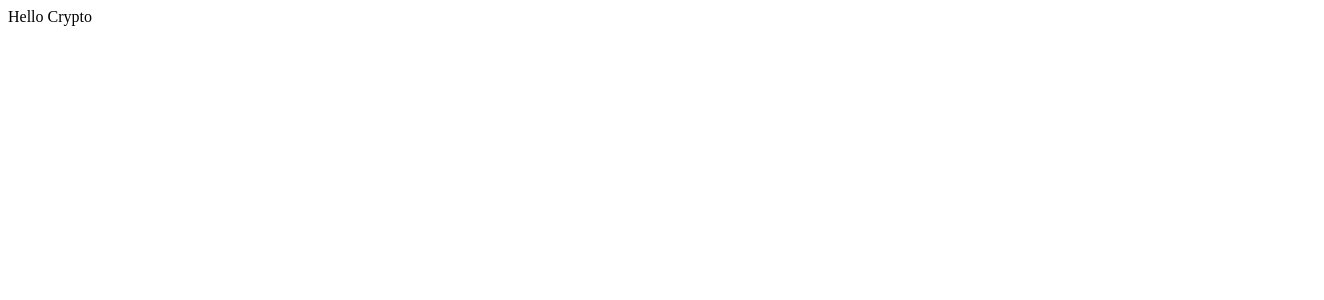
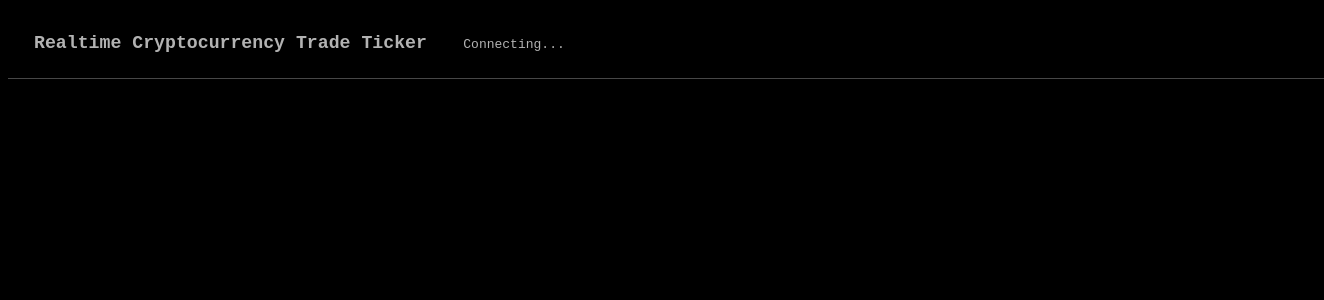
Before and after one commit to m-hatch/Cryptocurrency-Trade-Ticker, a React app: page / in a window 1280 px wide. Shown: the top 300 px of the page, 1324 px wide, since content can reach past the window. Built offline with nearby package versions, Linux system fonts and the light colour scheme; no server answers; the HTML template or start-up script is replaced by a standard one.

Commit message:
set up web socket

```diff
--- a/src/components/App.jsx
+++ b/src/components/App.jsx
@@ -4,18 +4,51 @@ export default class App extends React.Component {
 
   constructor() {
     super();
-    this.state = {
-
-    };
+    this.socket;
+    this.state = {};
+    this.createWebSocket = this.createWebSocket.bind(this);
   }
 
   componentDidMount() {
+    this.createWebSocket();
+  }
+
+  createWebSocket() {
+    let socket = new WebSocket('wss://www.bitmex.com/realtime?subscribe=trade');
+    socket.onerror = this.onError;
+    socket.onopen = this.onOpen;
+    socket.onclose = this.onClose;
+    socket.onmessage = this.onMessage;
+    this.socket = socket;
+  }
+
+  onOpen(event) {
+    console.log('Connected to: ' + event.currentTarget.url);
+  }
+
+  onMessage(event) {
+    const message = JSON.parse(event.data);
+    const data = message.data;
+    console.log(message.data);
+  }
+
+  onClose(event) {
+    console.log('Disconnected from WebSocket.');
+  }
+
+  onError(error) {
+    console.log('WebSocket Error: ' + error);
   }
 
   render() {
     return (
       <div className="app">
-        Hello Crypto
+
+        <div className="header">
+          <h1 className="header__title">Realtime Cryptocurrency Trade Ticker</h1>
+          <span id="js-status">Connecting...</span>
+        </div>
+
       </div>
     );
   }
--- a/src/styles/main.scss
+++ b/src/styles/main.scss
@@ -1 +1,3 @@
 @import './scss/colors.scss';
+@import './scss/app.scss';
+@import './scss/header.scss';
--- /dev/null
+++ b/src/styles/scss/_app.scss
@@ -0,0 +1,8 @@
+body, .app {
+  background-color: $black;
+}
+
+.app {
+  font-family: monospace;
+  color: $ash;
+}
--- a/src/styles/scss/_colors.scss
+++ b/src/styles/scss/_colors.scss
@@ -1,3 +1,5 @@
 // color variables
 $white: #FFFFFF;
 $black: #000000;
+$ash: #b2b2b2;
+$graphite: #474747;
--- /dev/null
+++ b/src/styles/scss/_header.scss
@@ -0,0 +1,14 @@
+.header {
+  width: 100%;
+  border-bottom: 1px solid $graphite;
+  padding: 1em 2em;
+}
+.header__title {
+  font-size: 1.4em;
+  margin-right: 2em;
+}
+@media only screen and (min-width: 780px) {
+  .header__title {
+    display: inline-block;
+  }
+}
```
